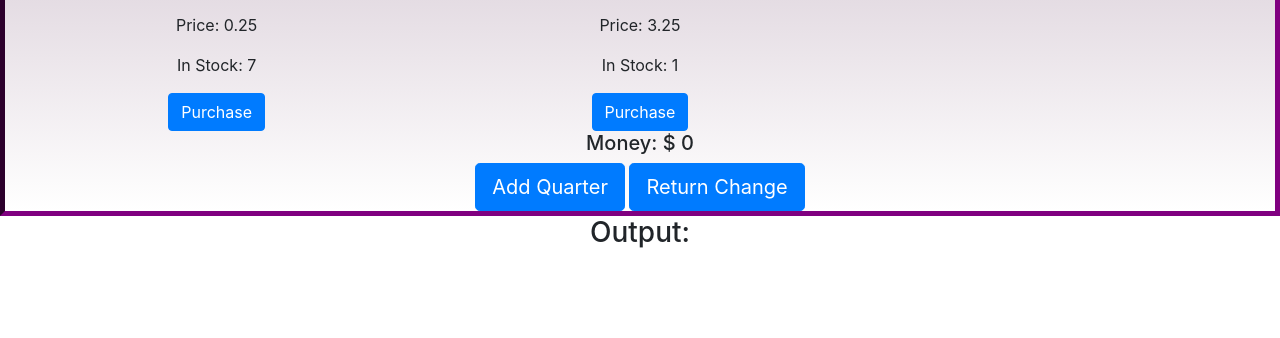
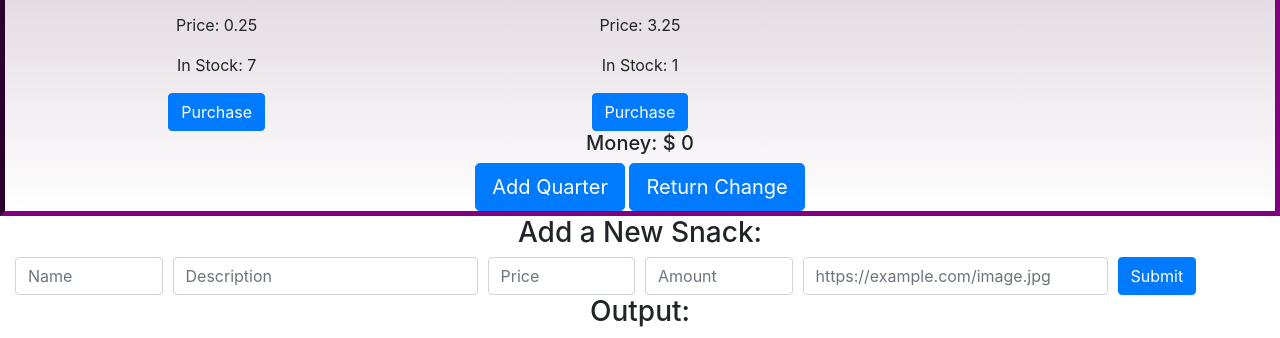
Before and after one commit to christensenjoshua/Vendrrr, a plain HTML site: page index.html in a window 1280 px wide. Shown: the part 702-1040 px from the top of the page. Before the commit the page ends 960 px from the top, so only its background shows below. Drawn offline with nearby package versions, Linux system fonts and the light colour scheme.

Commit message:
added new snack entry capability

```diff
--- a/index.html
+++ b/index.html
@@ -29,16 +29,49 @@
     </div>
     <div class="row text-center">
       <div class="col-12">
-        <h3>Output:</h3>
+        <h3>Add a New Snack:</h3>
       </div>
     </div>
-    <div class="row text-center" id="output">
+    <form onsubmit="app.controllers.venderController.createItem(event)">
+      <div class="form-row align-items-center">
+        <div class="col">
+          <label class="sr-only" for="snackname">Name</label>
+          <input type="text" class="form-control" name="snackname" placeholder="Name" required>
+        </div>
+        <div class="col-3">
+          <label class="sr-only" for="snackdescription">Description</label>
+          <input type="text" class="form-control" name="snackdescription" placeholder="Description" required>
+        </div>
+        <div class="col">
+          <label class="sr-only" for="snackprice">Price</label>
+          <input type="number" class="form-control" name="snackprice" placeholder="Price" required>
+        </div>
+        <div class="col">
+          <label class="sr-only" for="snackamount">Amount</label>
+          <input type="number" class="form-control" name="snackamount" placeholder="Amount" required>
+        </div>
+        <div class="col-3">
+            <label class="sr-only" for="snackimage">Image URL</label>
+            <input type="text" class="form-control" name="snackimage" placeholder="https://example.com/image.jpg" required>
+          </div>
+        <div class="col">
+          <button type="submit" class="btn btn-primary">Submit</button>
+        </div>
+      </div>
+    </form>
+  </div>
+  <div class="row text-center">
+    <div class="col-12">
+      <h3>Output:</h3>
     </div>
-    <div class="row text-center">
-      <div class="col-12" id="thankyou">
+  </div>
+  <div class="row text-center" id="output">
+  </div>
+  <div class="row text-center">
+    <div class="col-12" id="thankyou">
 
-      </div>
     </div>
+  </div>
   </div>
   </div>
   </div>
--- a/vender-controller.js
+++ b/vender-controller.js
@@ -78,5 +78,12 @@ function VenderController() {
     document.getElementById('output').innerHTML = ''
     document.getElementById('thankyou').innerHTML = ''
   }
+  this.createItem = function (e) {
+    e.preventDefault()
+    let formData = e.target
+    venderService.createItem(formData)
+    formData.reset()
+    drawItems(venderService.getItems())
+  }
 
 }
--- a/vender-service.js
+++ b/vender-service.js
@@ -76,6 +76,16 @@ function VenderService(){
       return false
     }
   }
+  this.createItem = function(data){
+    let newItem = {
+      name: data.snackname.value,
+      description: data.snackdescription.value,
+      price: data.snackprice.value,
+      amount: data.snackamount.value,
+      image: data.snackimage.value
+    }
+    items.push(newItem)
+  }
 
 
 
```
